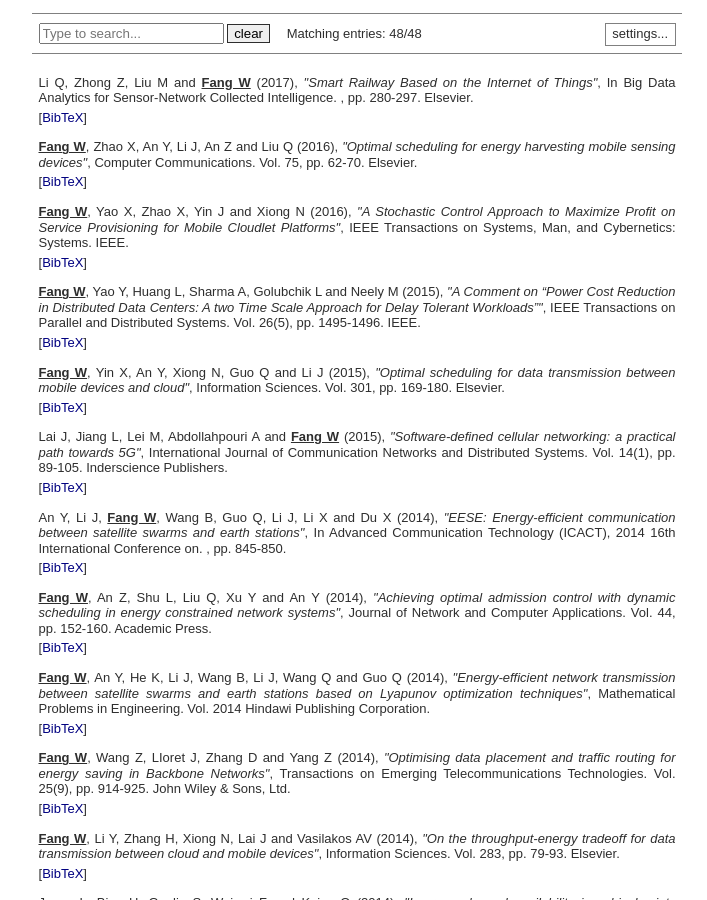
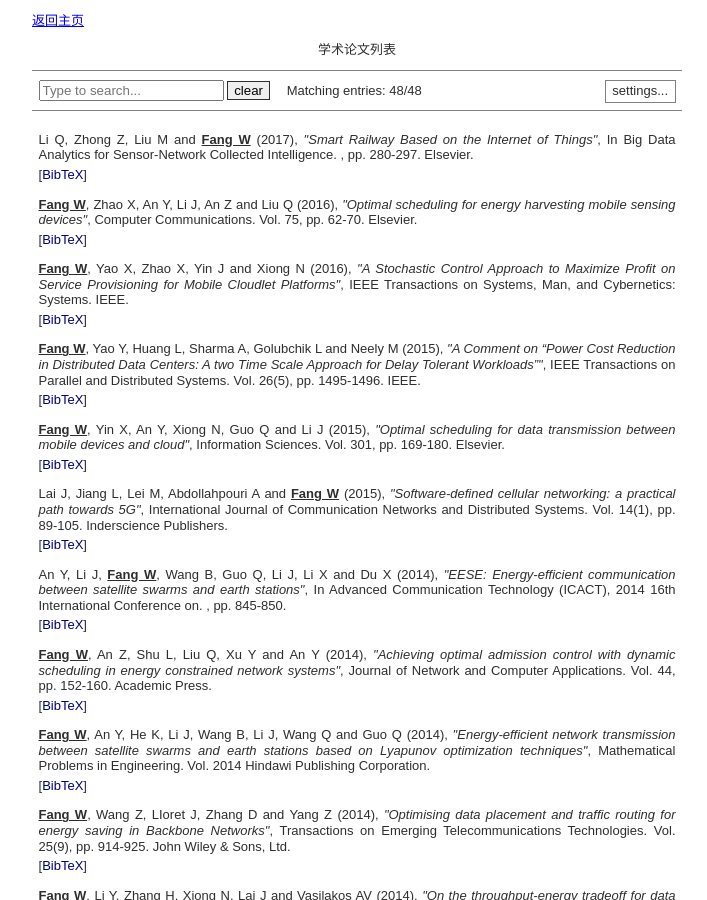
Before and after one commit to fangvv/Homepage, a Jekyll site: the page publication.html, which Jekyll copies as it is, in a window 1280 px wide and 900 px high. Shown: the whole window, without its empty margins (283-990 px from the left). Built offline with Jekyll 4.4.1, drawn with Linux system fonts in a browser that asks for light colours.

Commit message:
Signed-off-by: fangvv <fangvv@gmail.com>

```diff
--- a/publication.html
+++ b/publication.html
@@ -388,6 +388,12 @@ p.infolinks { margin: 0.3em 0em 0em 0em; padding: 0px; }
 </style>
 </head>
 <body>
+
+<a href="https://fangvv.github.io/Homepage/"> 返回主页</a>
+<p>
+
+<center>学术论文列表</center>
+<p>
 
 <form action="" id="quicksearch">
 <input type="text" id="qs_field" autocomplete="off" placeholder="Type to search..." /> <input type="button" onclick="clearQS()" value="clear" />
```
